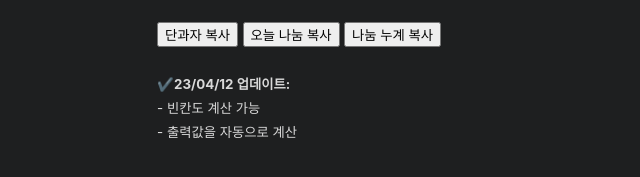
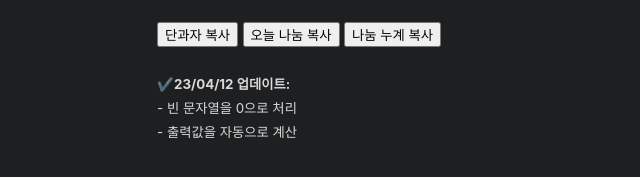
Before and after one commit to hanseodev/hanseodev.github.io, a Jekyll site: the page built from donatecal.md, in a window 1280 px wide. Shown: the part 482-659 px from the top of the page, without its empty margins (147-787 px from the left). Built offline with Jekyll 4.4.1, drawn with Linux system fonts in a browser that asks for light colours.

Commit message:
Update donatecal.md

```diff
--- a/donatecal.md
+++ b/donatecal.md
@@ -81,7 +81,7 @@ title: 심당이 나눔 계산기 beta
 <button onclick="copyFormattedSumDonate()">오늘 나눔 복사</button>
 <button onclick="copyFormattedTotalDonate()">나눔 누계 복사</button><br><br>
 
-<small>✔️<b>23/04/12 업데이트:</b><br>- 빈칸도 계산 가능<br>- 출력값을 자동으로 계산</small><br>
+<small>✔️<b>23/04/12 업데이트:</b><br>- 빈 문자열을 0으로 처리<br>- 출력값을 자동으로 계산</small><br>
 
 <script>
     function calculate() {
```
